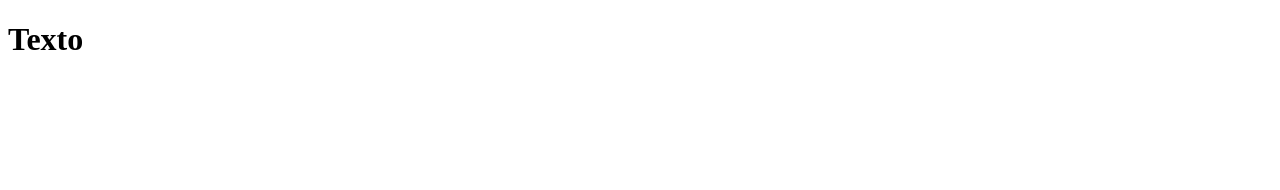
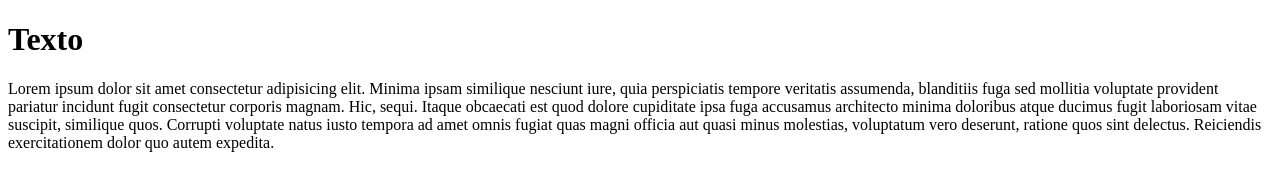
Before and after one commit to DavidMullerDev/Aula_git_curso, a plain HTML site: page index.html in a window 1280 px wide. Drawn offline with Linux system fonts and the light colour scheme.

Commit message:
Alteraçoes no clone

```diff
--- a/index.html
+++ b/index.html
@@ -7,5 +7,6 @@
 </head>
 <body>
     <h1>Texto</h1>
+    <p>Lorem ipsum dolor sit amet consectetur adipisicing elit. Minima ipsam similique nesciunt iure, quia perspiciatis tempore veritatis assumenda, blanditiis fuga sed mollitia voluptate provident pariatur incidunt fugit consectetur corporis magnam. Hic, sequi. Itaque obcaecati est quod dolore cupiditate ipsa fuga accusamus architecto minima doloribus atque ducimus fugit laboriosam vitae suscipit, similique quos. Corrupti voluptate natus iusto tempora ad amet omnis fugiat quas magni officia aut quasi minus molestias, voluptatum vero deserunt, ratione quos sint delectus. Reiciendis exercitationem dolor quo autem expedita.</p>
 </body>
 </html>
```
Also changed, not shown: a.txt, b.txt.
